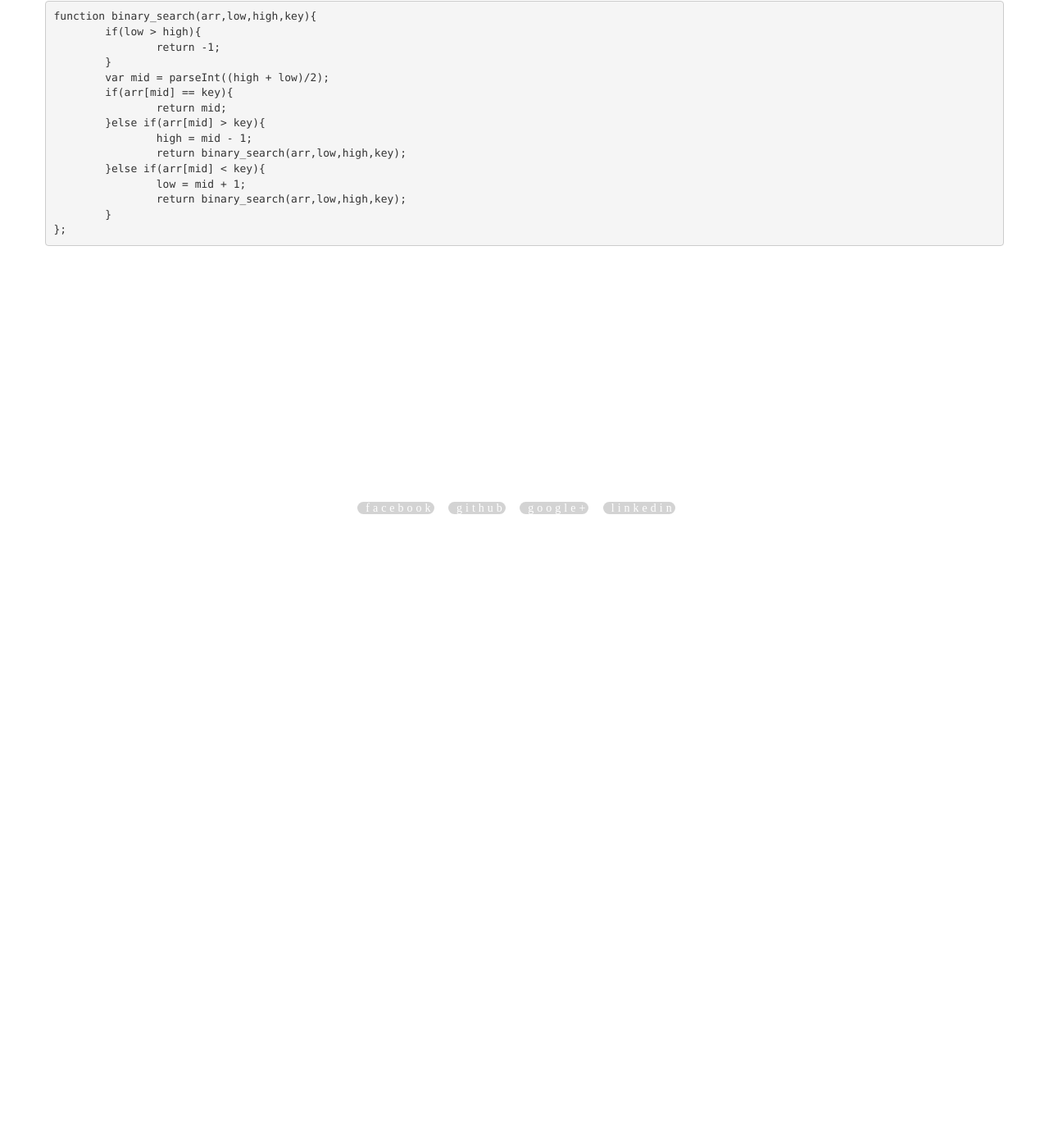
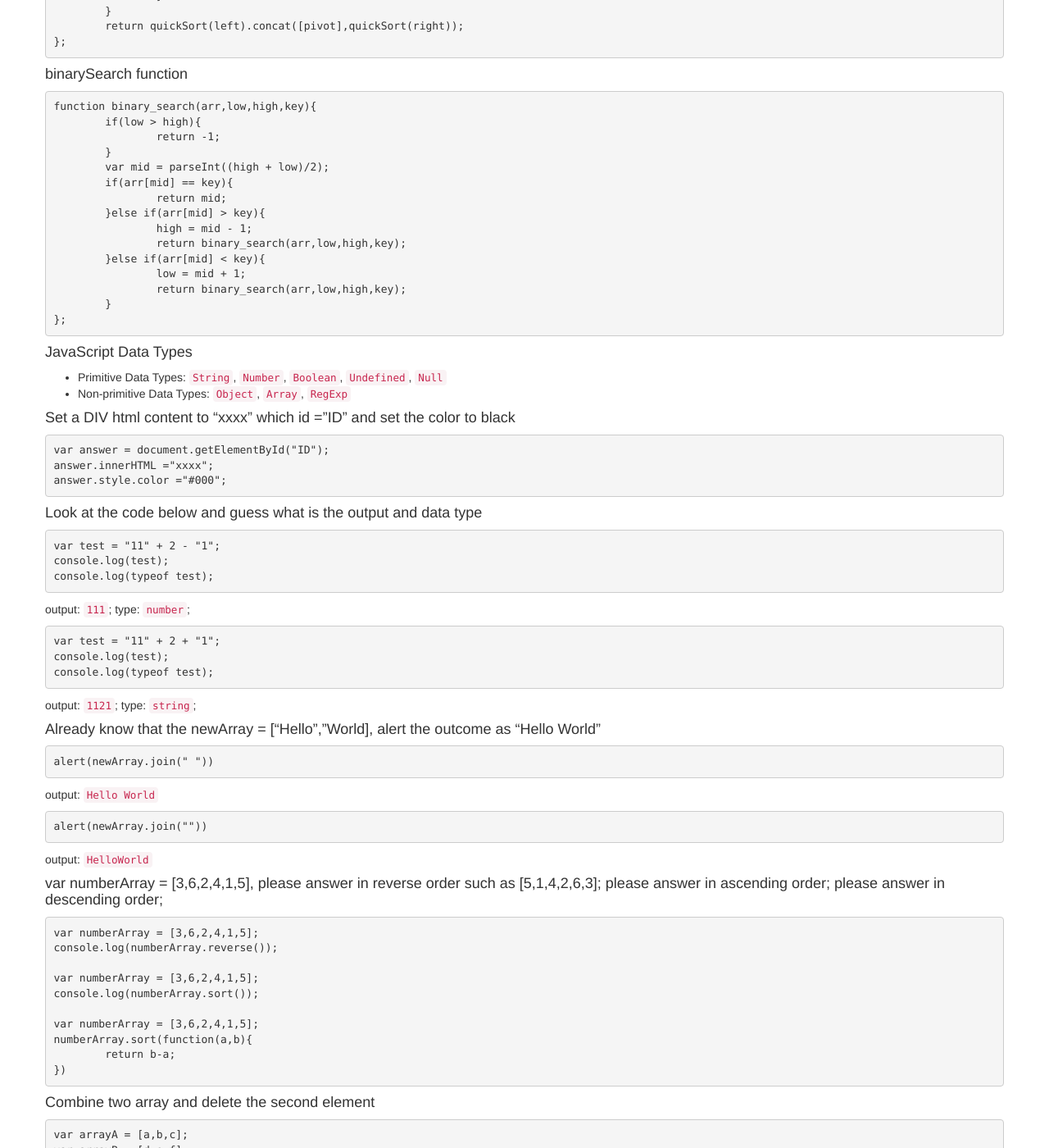
Before and after one commit to weikee94/Blog, a Jekyll site: the page built from _posts/2016-09-13-Front-End-Knowledge.md, in a window 1280 px wide and 1400 px high, scrolled down 5595 px. Shown: the whole window at 82% size. Built offline with Jekyll 4.4.1, drawn with Linux system fonts in a browser that asks for light colours; nearby versions of some CDN libraries; comment, search, counter and statistics services are not loaded; before the commit the page ends 6225 px from its top, so only the background shows below that; some of the changed text lies outside the part shown.

Commit message:
updating

````diff
--- a/_posts/2016-09-13-Front-End-Knowledge.md
+++ b/_posts/2016-09-13-Front-End-Knowledge.md
@@ -8,6 +8,11 @@ comments: true
 ## Front end developer interview question
 
 # HTML
+
+#### What is the purpore of having DOCTYPE?
+```<!DOCTYPE html>``` is declaration refers to a DTD ```Document Type Declaration.```
+* It tells the HTML validator which version of (X)HTML standard the web page coding is supposed to comply with.
+* It specifies the rules for the markup language so that the browsers render the content correctly.
 
 #### What is three way handshake?
 A ```three-way-handshake``` is a method used in ```TCP/IP network``` to create a connection between a local host/client and server. Is is a ```three-step``` method that requires both client and the server to exchange ```SYN (Synchronize Sequence Numbers)``` and ```ACK (Acknowledgment)``` packets before actual data communication begins.
@@ -254,3 +259,70 @@
 			return binary_search(arr,low,high,key);
 		}
 	};
+
+#### JavaScript Data Types
+* Primitive Data Types: ```String```, ```Number```, ```Boolean```, ```Undefined```, ```Null```
+* Non-primitive Data Types: ```Object```, ```Array```, ```RegExp```
+
+#### Set a DIV html content to "xxxx" which id ="ID" and set the color to black
+	var answer = document.getElementById("ID");
+	answer.innerHTML ="xxxx";
+	answer.style.color ="#000";
+
+#### Look at the code below and guess what is the output and data type
+
+	var test = "11" + 2 - "1";
+	console.log(test);
+	console.log(typeof test);
+
+output: ```111```;
+type: ```number```;
+
+
+	var test = "11" + 2 + "1";
+	console.log(test);
+	console.log(typeof test);
+
+output: ```1121```;
+type: ```string```;
+
+#### Already know that the newArray = ["Hello","World], alert the outcome as "Hello World"
+
+	alert(newArray.join(" "))
+
+output: ```Hello World```
+
+	alert(newArray.join(""))
+
+output: ```HelloWorld```
+
+#### var numberArray = [3,6,2,4,1,5], please answer in reverse order such as [5,1,4,2,6,3]; please answer in ascending order; please answer in descending order;
+
+	var numberArray = [3,6,2,4,1,5];
+	console.log(numberArray.reverse());
+
+	var numberArray = [3,6,2,4,1,5];
+	console.log(numberArray.sort());
+
+	var numberArray = [3,6,2,4,1,5];
+	numberArray.sort(function(a,b){
+		return b-a;
+	})
+
+#### Combine two array and delete the second element
+
+	var arrayA = [a,b,c];
+	var arrayB = [d,e,f];
+	var arrayCombine = arrayA.concat(arrayB);
+	arrayCombine.splice(1,1);
+
+#### Guess the output
+
+	var num = 1;
+	function(){
+		console.log(num);
+		var num = 2;
+		console.log(num);
+	}
+
+The output will be undefined and 2 since the first one will not point to one because the num was declared outside the function but the second one did declared inside the function so it will return 2.
````
